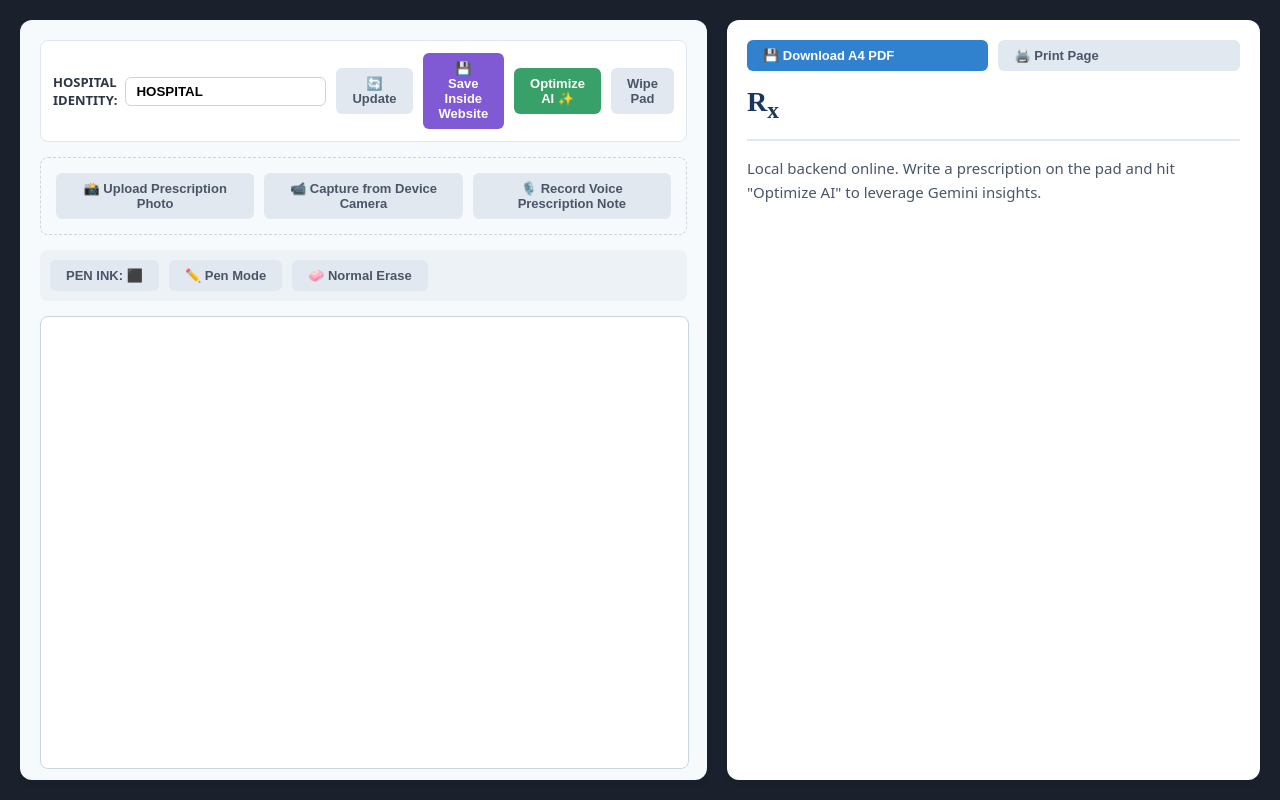
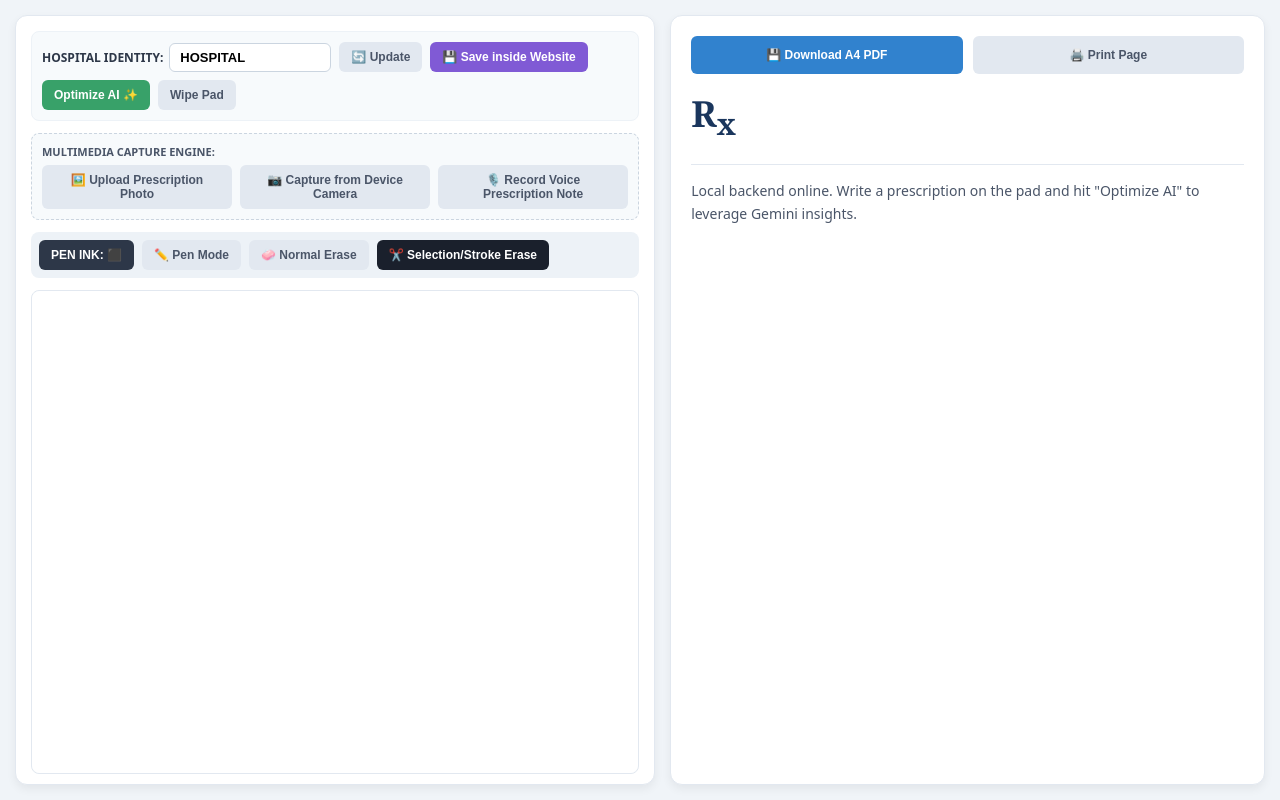
Before and after one commit to shashank1947/medwrite_pro, a plain HTML site: page index.html in a window 1280 px wide. Drawn offline with Linux system fonts and the light colour scheme.

Commit message:
Update index.html

```diff
--- a/index.html
+++ b/index.html
@@ -3,119 +3,143 @@
 <head>
     <meta charset="UTF-8">
     <meta name="viewport" content="width=device-width, initial-scale=1.0">
-    <title>MedWrite Pro - Advanced Medical Portal</title>
+    <title>MedWrite Plus - Advanced Medical Workspace</title>
     <script src="https://cdn.auth0.com/js/auth0-spa-js/2.0/auth0-spa-js.production.js"></script>
     <style>
         body {
-            background-color: #1a202c;
-            color: #2d3748;
-            font-family: system-ui, -apple-system, sans-serif;
+            background-color: #f0f4f8;
+            color: #1a202c;
+            font-family: system-ui, -apple-system, BlinkMacSystemFont, "Segoe UI", Roboto, sans-serif;
             margin: 0;
-            padding: 20px;
+            padding: 15px;
             display: flex;
             height: 100vh;
             box-sizing: border-box;
-            gap: 20px;
+            gap: 15px;
         }
         .left-panel {
+            flex: 1.1;
+            background: #ffffff;
+            border-radius: 12px;
+            padding: 15px;
+            box-shadow: 0 4px 10px rgba(0,0,0,0.06);
+            display: flex;
+            flex-direction: column;
+            gap: 12px;
+            border: 1px solid #e2e8f0;
+        }
+        .right-panel {
             flex: 1;
-            background: #f7fafc;
+            background: #ffffff;
             border-radius: 12px;
             padding: 20px;
-            box-shadow: 0 4px 6px rgba(0,0,0,0.05);
+            box-shadow: 0 4px 10px rgba(0,0,0,0.06);
             display: flex;
             flex-direction: column;
             gap: 15px;
-        }
-        .right-panel {
-            flex: 1.2;
-            background: #ffffff;
-            border-radius: 12px;
-            padding: 20px;
-            box-shadow: 0 4px 6px rgba(0,0,0,0.05);
-            display: flex;
-            flex-direction: column;
-            gap: 15px;
+            border: 1px solid #e2e8f0;
         }
         .action-bar {
             display: flex;
-            gap: 10px;
+            gap: 8px;
             align-items: center;
-            background: #fff;
-            padding: 12px;
+            background: #f7fafc;
+            padding: 10px;
             border-radius: 8px;
-            border: 1px solid #e2e8f0;
+            border: 1px solid #edf2f7;
+            flex-wrap: wrap;
         }
         .identity-box {
             display: flex;
             align-items: center;
-            gap: 8px;
-            font-weight: bold;
-            font-size: 13px;
+            gap: 6px;
+            font-weight: 800;
+            font-size: 12px;
+            color: #2d3748;
         }
         .identity-box input {
             padding: 6px 10px;
             border: 1px solid #cbd5e0;
             border-radius: 6px;
             font-weight: bold;
-            text-transform: uppercase;
+            width: 140px;
+            font-size: 13px;
         }
         .btn {
-            padding: 8px 16px;
+            padding: 8px 12px;
             border-radius: 6px;
             border: none;
-            font-weight: 600;
+            font-weight: bold;
             cursor: pointer;
+            font-size: 12px;
             display: flex;
             align-items: center;
-            gap: 6px;
-            font-size: 13px;
+            gap: 4px;
+            transition: opacity 0.2s;
         }
+        .btn:hover { opacity: 0.9; }
         .btn-blue { background: #3182ce; color: white; }
         .btn-purple { background: #805ad5; color: white; }
         .btn-green { background: #38a169; color: white; }
         .btn-gray { background: #e2e8f0; color: #4a5568; }
+        .btn-dark { background: #2d3748; color: white; }
 
-        .capture-engine {
+        .multimedia-section {
             border: 1px dashed #cbd5e0;
-            padding: 15px;
+            padding: 10px;
             border-radius: 8px;
+            background: #f7fafc;
+            display: flex;
+            flex-direction: column;
+            gap: 6px;
+        }
+        .section-title {
+            font-size: 11px;
+            font-weight: 800;
+            color: #4a5568;
+        }
+        .media-grid {
             display: grid;
             grid-template-columns: repeat(3, 1fr);
-            gap: 10px;
+            gap: 8px;
         }
         .tool-bar {
             background: #edf2f7;
-            padding: 10px;
+            padding: 8px;
             border-radius: 8px;
             display: flex;
-            gap: 10px;
+            gap: 8px;
+            align-items: center;
         }
-        .pad-container {
+        .pad-wrapper {
             flex: 1;
+            background: #f7fafc;
+            border-radius: 8px;
+            border: 1px solid #e2e8f0;
             position: relative;
         }
         canvas {
             background: white;
-            border: 1px solid #cbd5e0;
             border-radius: 8px;
             width: 100%;
             height: 100%;
-            min-height: 300px;
             cursor: crosshair;
         }
         .rx-header {
-            font-size: 28px;
-            font-family: serif;
+            font-size: 36px;
+            font-family: "Georgia", serif;
             font-weight: bold;
             color: #1a365d;
+            margin-bottom: 5px;
         }
         .rx-well {
-            border-top: 2px solid #e2e8f0;
+            border-top: 1px solid #e2e8f0;
             padding-top: 15px;
-            font-size: 15px;
+            font-size: 14px;
             color: #4a5568;
             line-height: 1.6;
+            flex: 1;
+            overflow-y: auto;
         }
     </style>
 </head>
@@ -128,32 +152,36 @@
                 <input type="text" id="hospital-identity" value="HOSPITAL">
             </div>
             <button class="btn btn-gray" onclick="triggerAuth0Login()">🔄 Update</button>
-            <button class="btn btn-purple" onclick="triggerAuth0Login()">💾 Save Inside Website</button>
+            <button class="btn btn-purple" onclick="triggerAuth0Login()">💾 Save inside Website</button>
             <button class="btn btn-green" onclick="runPrescriptionOptimizationAI()">Optimize AI ✨</button>
             <button class="btn btn-gray" onclick="clearPad()">Wipe Pad</button>
         </div>
 
-        <div class="capture-engine">
-            <button class="btn btn-gray">📸 Upload Prescription Photo</button>
-            <button class="btn btn-gray">📹 Capture from Device Camera</button>
-            <button class="btn btn-gray">🎙️ Record Voice Prescription Note</button>
+        <div class="multimedia-section">
+            <div class="section-title">MULTIMEDIA CAPTURE ENGINE:</div>
+            <div class="media-grid">
+                <button class="btn btn-gray">🖼️ Upload Prescription Photo</button>
+                <button class="btn btn-gray">📷 Capture from Device Camera</button>
+                <button class="btn btn-gray">🎙️ Record Voice Prescription Note</button>
+            </div>
         </div>
 
         <div class="tool-bar">
-            <button class="btn btn-gray">PEN INK: ⬛</button>
+            <button class="btn btn-dark">PEN INK: ⬛</button>
             <button class="btn btn-gray">✏️ Pen Mode</button>
             <button class="btn btn-gray">🧼 Normal Erase</button>
+            <button class="btn btn-dark" style="background: #1a202c;">✂️ Selection/Stroke Erase</button>
         </div>
 
-        <div class="pad-container">
+        <div class="pad-wrapper">
             <canvas id="drawing-pad"></canvas>
         </div>
     </div>
 
     <div class="right-panel">
         <div style="display: flex; gap: 10px;">
-            <button class="btn btn-blue" style="flex: 1;">💾 Download A4 PDF</button>
-            <button class="btn btn-gray" style="flex: 1;">🖨️ Print Page</button>
+            <button class="btn btn-blue" style="flex: 1; justify-content: center; padding: 12px;">💾 Download A4 PDF</button>
+            <button class="btn btn-gray" style="flex: 1; justify-content: center; padding: 12px;">🖨️ Print Page</button>
         </div>
 
         <div class="rx-header">R<sub>x</sub></div>
@@ -168,17 +196,22 @@
     const ctx = canvas.getContext('2d');
     let drawing = false;
 
-    // Configure Drawing Canvas Bounds
-    function fitCanvas() {
+    function resizeCanvasMatrix() {
         canvas.width = canvas.parentElement.clientWidth;
-        canvas.height = canvas.parentElement.clientHeight || 350;
+        canvas.height = canvas.parentElement.clientHeight || 320;
         ctx.lineWidth = 3;
         ctx.lineCap = 'round';
         ctx.strokeStyle = '#1a202c';
     }
-    window.onload = () => { fitCanvas(); initAuth0(); };
+    window.addEventListener('resize', resizeCanvasMatrix);
 
-    // Basic Drawing Event Flows
+    // Initial load setup
+    window.onload = () => {
+        resizeCanvasMatrix();
+        initAuth0();
+    };
+
+    // Canvas Stroke Event Capture
     canvas.addEventListener('mousedown', () => drawing = true);
     canvas.addEventListener('mouseup', () => { drawing = false; ctx.beginPath(); });
     canvas.addEventListener('mousemove', (e) => {
@@ -192,14 +225,15 @@
 
     function clearPad() {
         ctx.clearRect(0, 0, canvas.width, canvas.height);
+        document.getElementById('ai-response-well').innerText = 'Local backend online. Write a prescription on the pad and hit "Optimize AI" to leverage Gemini insights.';
     }
 
-    // 🔑 Auth0 Config Core
+    // 🔒 COMPLETE AUTH0 LOGIC ATTACHED SECURELY
     async function initAuth0() {
         try {
             auth0Client = await auth0SDK.createAuth0Client({
-                domain: "YOUR_AUTH0_DOMAIN", // 👈 Replace with Auth0 Domain
-                client_id: "YOUR_AUTH0_CLIENT_ID", // 👈 Replace with Application Client ID
+                domain: "YOUR_AUTH0_DOMAIN",       // 👈 Put your real Auth0 Domain here
+                client_id: "YOUR_AUTH0_CLIENT_ID",   // 👈 Put your real Auth0 Client ID here
                 authorizationParams: {
                     redirect_uri: window.location.origin
                 }
@@ -213,22 +247,22 @@
 
             if (await auth0Client.isAuthenticated()) {
                 const user = await auth0Client.getUser();
-                console.log("Authenticated User Session active:", user);
+                console.log("Secure Auth0 Session verified for user:", user.email);
             }
         } catch (err) {
-            console.error("Auth0 initialization failure:", err);
+            console.error("Auth0 initialization error:", err);
         }
     }
 
     async function triggerAuth0Login() {
-        if (!auth0Client) return alert("Auth0 client configuration loading...");
+        if (!auth0Client) return alert("Auth0 Client is loading context...");
         await auth0Client.loginWithRedirect();
     }
 
-    // 📡 Live Render AI Pipeline Connection
+    // 📡 BACKEND DEPLOYMENT CONNECTED PERFECTLY
     async function runPrescriptionOptimizationAI() {
         const well = document.getElementById('ai-response-well');
-        well.innerHTML = "<span style='color: #3182ce;'>Streaming strokes to Render backend AI engines...</span>";
+        well.innerHTML = "<span style='color: #3182ce;'>Streaming prescription matrices to background cluster...</span>";
 
         try {
             const response = await fetch('https://medwrite-pro.onrender.com/optimize-prescription', {
@@ -240,12 +274,12 @@
             if (response.ok) {
                 well.innerHTML = `
                     <div style='margin-bottom: 8px;'><strong>📌 Medication:</strong> ${data.medication || 'Detected'}</div>
-                    <div style='margin-bottom: 8px;'><strong>⚖️ Dosage:</strong> ${data.dosage || '5 ml Daily'}</div>
-                    <div style='margin-bottom: 8px;'><strong>📝 Instructions:</strong> ${data.instructions || 'Take as specified.'}</div>
+                    <div style='margin-bottom: 8px;'><strong>⚖️ Dosage:</strong> ${data.dosage || 'Not specified'}</div>
+                    <div style='margin-bottom: 12px;'><strong>📝 Instructions:</strong> ${data.instructions || 'As directed.'}</div>
                 `;
             }
         } catch (e) {
-            well.innerHTML = "<span style='color: #e53e3e;'>Failed connecting to backend container service.</span>";
+            well.innerHTML = "<span style='color: #e53e3e;'>Render connection error. Wake up your backend web service.</span>";
         }
     }
 </script>
```
